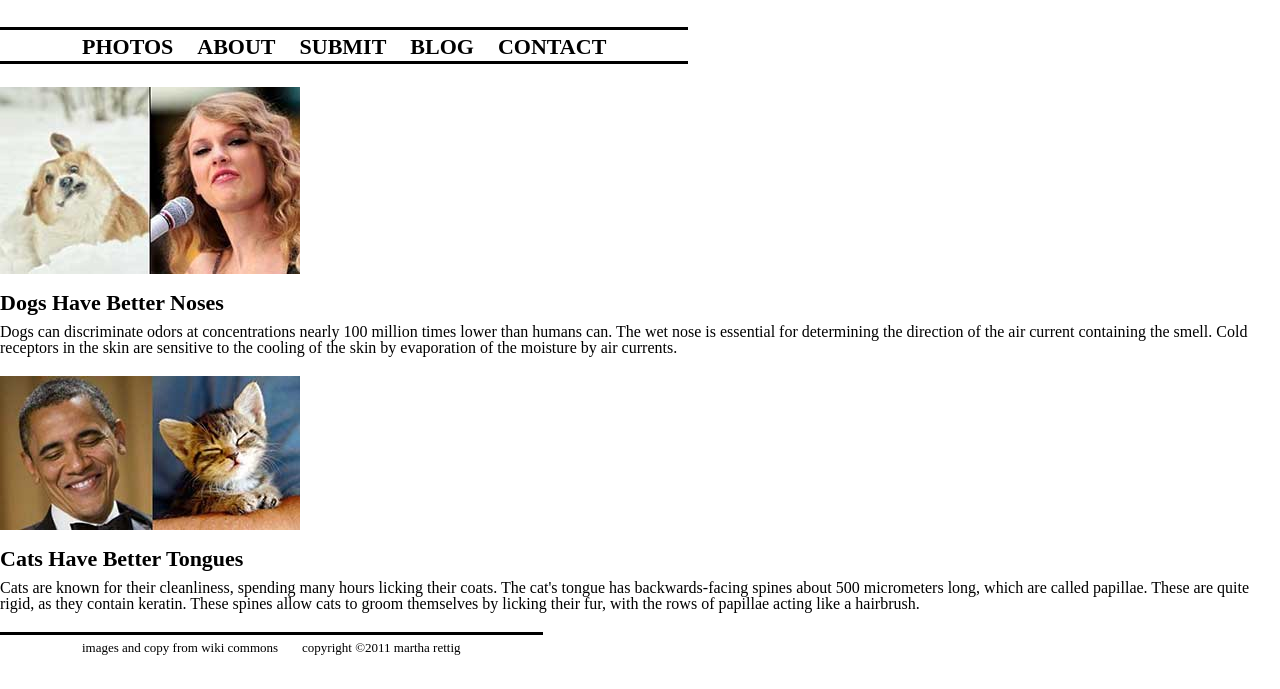
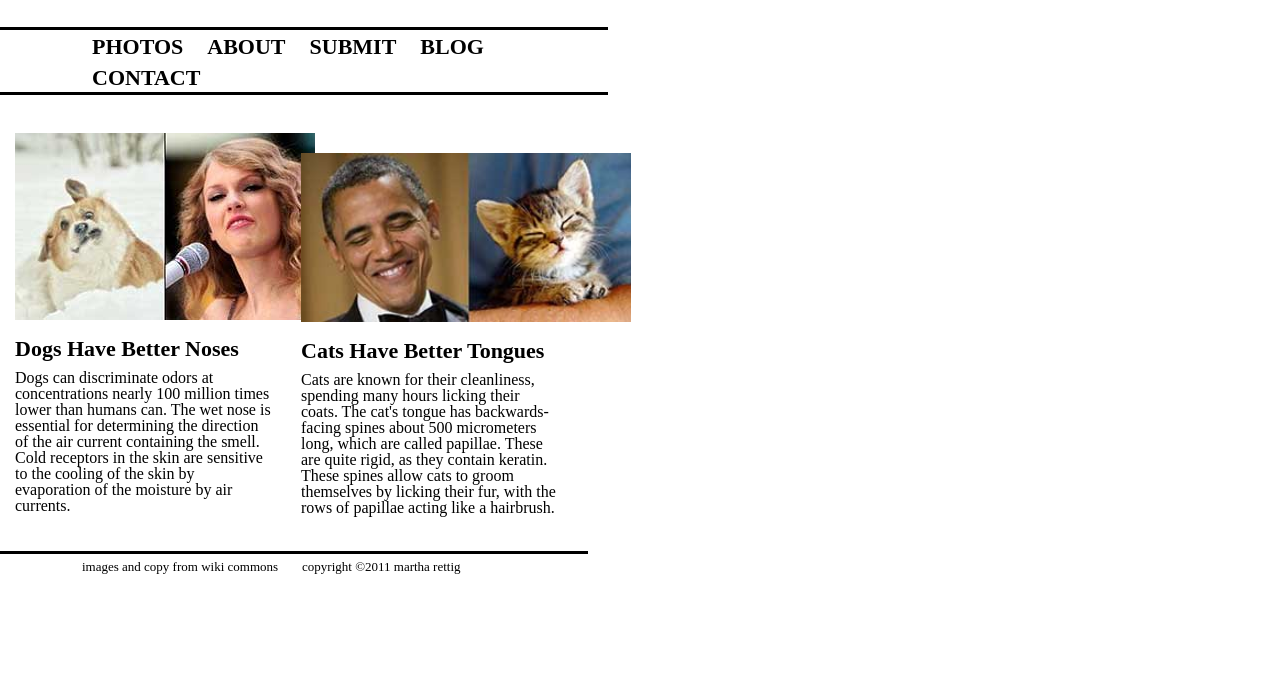
Before and after one commit to bwhips14/bwhips14.github.io, a plain HTML site: page cats-vs-dogs/index.html in a window 1280 px wide. Shown: the part 111-800 px from the top of the page. Drawn offline with Linux system fonts and the light colour scheme.

Commit message:
start of dogsvcats positioning

```diff
--- a/cats-vs-dogs/index.html
+++ b/cats-vs-dogs/index.html
@@ -21,7 +21,7 @@
 		  <p>Dogs can discriminate odors at concentrations nearly 100 million times lower than humans can. The wet nose is essential for determining the direction of the air current containing the smell. Cold receptors in the skin are sensitive to the cooling of the skin by evaporation of the moisture by air currents.</p>
 	  </article>
 	  <article>
-		  <h4 class="obama"><img src="images/obamacat.jpg" alt="cat looks like obama"></h4>
+		  <h4 class="obama"><img src="images/obamacat.jpg" alt="cat looks like obama" width="330px"></h4>
 		  <h2>Cats Have Better Tongues</h2>
 		  <p>Cats are known for their cleanliness, spending many hours licking their coats. The cat's tongue has backwards-facing spines about 500 micrometers long, which are called papillae. These are quite rigid, as they contain keratin. These spines allow cats to groom themselves by licking their fur, with the rows of papillae acting like a hairbrush.</p>
 	  </article>
--- a/cats-vs-dogs/reset.css
+++ b/cats-vs-dogs/reset.css
@@ -74,6 +74,9 @@ html[xmlns] .clearfix { display: block; }
 * html .clearfix { height: 1%; }
 
 
+body {
+	width: 50%;
+}
 
 h1 {
 	margin: 10px 20px 10px 20px;
@@ -95,8 +98,9 @@ h2 {
 	font-size: 22px;
 	border-top: 3px solid black;
 	border-bottom: 3px solid black;
-	padding: 0px 70px;
+	padding: 0px 80px;
 	margin: 20px 0px;
+	width: 70%;
 }
 
 nav ul li {
@@ -112,10 +116,22 @@ nav ul li {
 	margin: 20px 0px 0px 0px;
 }
 
+article {
+	float: left;
+	width: 40%;
+	margin: 15px;
+}
+
+footer {
+	clear: left;
+}
+
 .botLinks {
 	display: inline-block;
 	font-size: 13px;
 	border-top: 3px solid black;
 	padding: 0px 70px;
 	margin: 20px 0px;
+	clear: left;
+	width: 70%;
 }
```
